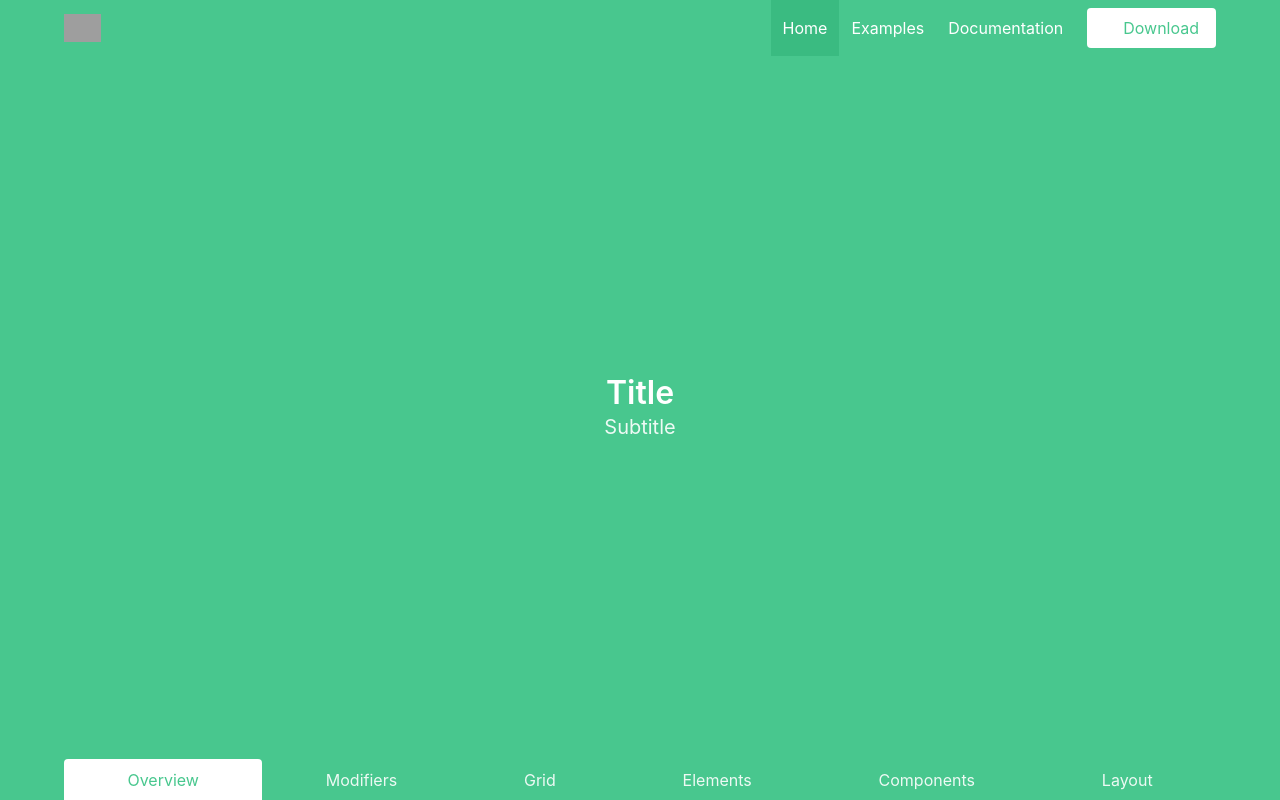
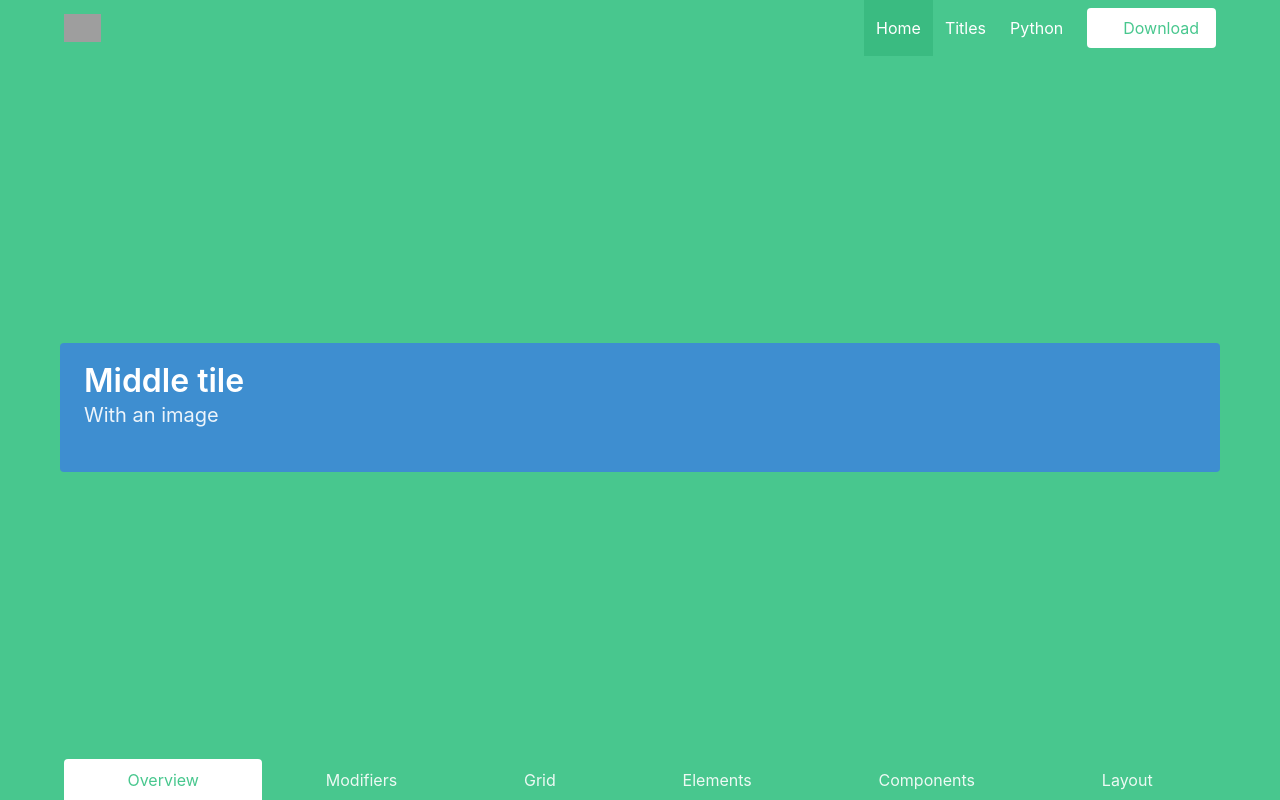
Before and after one commit to hisstori/MERN, a React (Create React App) app: page /categories in a window 1280 px wide. Built offline with nearby package versions, Linux system fonts and the light colour scheme; no server answers; grey boxes are pictures that could not be loaded.

Commit message:
Style updates.

```diff
--- a/src/App.js
+++ b/src/App.js
@@ -17,9 +17,15 @@ class App extends Component {
             <div class="container">
               <div class="navbar-brand">
                 <a class="navbar-item">
-            <img src="https://bulma.io/images/bulma-type-white.png" alt="Logo" />
+                  <img
+                    src="https://bulma.io/images/bulma-type-white.png"
+                    alt="Logo"
+                  />
                 </a>
-          <span class="navbar-burger burger" data-target="navbarMenuHeroC">
+                <span
+                  class="navbar-burger burger"
+                  data-target="navbarMenuHeroC"
+                >
                   <span></span>
                   <span></span>
                   <span></span>
@@ -27,15 +33,15 @@ class App extends Component {
               </div>
               <div id="navbarMenuHeroC" class="navbar-menu">
                 <div class="navbar-end">
-            <a class="navbar-item is-active">
+                  <Link to="/" class="navbar-item is-active">
                     Home
-            </a>
-            <a class="navbar-item">
-              Examples
-            </a>
-            <a class="navbar-item">
-              Documentation
-            </a>
+                  </Link>
+                  <Link to="/titles" class="navbar-item">
+                    Titles
+                  </Link>
+                  <Link to="/categories" class="navbar-item">
+                    Python
+                  </Link>
                   <span class="navbar-item">
                     <a class="button is-success is-inverted">
                       <span class="icon">
@@ -51,13 +57,13 @@ class App extends Component {
         </div>
 
         <div class="hero-body">
-    <div class="container has-text-centered">
-      <h1 class="title">
-        Title
-      </h1>
-      <h2 class="subtitle">
-        Subtitle
-      </h2>
+          <div class="tile is-parent">
+            <article class="tile is-child notification is-info">
+              <p class="title">Middle tile</p>
+              <p class="subtitle">With an image</p>
+              <figure class="image is-1by12">
+              </figure>
+            </article>
           </div>
         </div>
 
@@ -65,86 +71,33 @@ class App extends Component {
           <nav class="tabs is-boxed is-fullwidth">
             <div class="container">
               <ul>
-          <li class="is-active"><a>Overview</a></li>
-          <li><a>Modifiers</a></li>
-          <li><a>Grid</a></li>
-          <li><a>Elements</a></li>
-          <li><a>Components</a></li>
-          <li><a>Layout</a></li>
+                <li class="is-active">
+                  <a>Overview</a>
+                </li>
+                <li>
+                  <a>Modifiers</a>
+                </li>
+                <li>
+                  <a>Grid</a>
+                </li>
+                <li>
+                  <a>Elements</a>
+                </li>
+                <li>
+                  <a>Components</a>
+                </li>
+                <li>
+                  <a>Layout</a>
+                </li>
               </ul>
             </div>
           </nav>
         </div>
+        <Route path="/" component={Home} />
+        <Route path="/titles" component={Title} />
+        <Route path="/categories" component={Categories} />
+        <Route path="/descriptions" component={Descriptions} />
       </section>
-  /* /* //   <div className="App">
-    //     <Link to="/">
-    //     <h1 className="title">Home</h1>
-    //     </Link>
-
-    //     <p className="subtitle"></p>
-
-    //     <div class="tabs">
-    //       <ul>
-    //         <li class="is-active">
-    //           <Link to="/titles">
-    //             <span class="icon is-medium">
-    //               <i class="fas fa-image" aria-hidden="true"></i>
-    //             </span>
-    //             <span>Titles</span>
-    //           </Link>
-    //         </li>
-    //         <li>
-    //           <Link to="/categories">
-    //             <span class="icon is-medium">
-    //               <i class="fas fa-image" aria-hidden="true"></i>
-    //             </span>
-    //             <span>Categories</span>
-    //           </Link>
-    //         </li>
-    //         <li>
-    //           <Link to="/descriptions">
-    //           <span class="icon is-medium">
-    //             <i class="fas fa-image" aria-hidden="true"></i>
-    //           </span>
-    //           <span>Descriptions</span>
-    //           </Link>
-    //         </li>
-    //         <li>
-    //           <a>Documents</a>
-    //         </li>
-    //       </ul>
-    //     </div>
-    //     <div className="field">
-    //       <div className="control">
-    //         <input className="input" type="text" placeholder="Input" />
-    //       </div>
-    //     </div>
-
-    //     <div className="field">
-    //       <p className="control">
-    //         <span className="select">
-    //           <select>
-    //             <option>Select dropdown</option>
-    //           </select>
-    //         </span>
-    //       </p>
-    //     </div>
-
-    //     <div className="buttons">
-    //       <div className="button is-primary">Primary</div>
-    //       <div className="button is-link">Link</div>
-    //       <div>
-    //         <h1>This is the homepage!</h1>
-    //         <p>Where you can find the programming books you need!</p>
-    //       </div>
-    //       <main>
-    //         <Route path="/" component={Home} />
-    //         <Route path="/titles" component={Title} />
-    //         <Route path="/categories" component={Categories} />
-    //         <Route path="/descriptions" component={Descriptions} />
-    //       </main>
-    //     </div>
-    //   </div> */
     );
   }
 }
--- a/src/App.sass
+++ b/src/App.sass
@@ -25,8 +25,6 @@ $body-background-color: $black;
 $control-border-width: 2px;
 $input-border-color: transparent;
 $input-shadow: none;
-$tabs-link-active-border-bottom-color: $red;
-$tabs-border-bottom-style: solid;
 
 // Import only what you need from Bulma
 @import '../node_modules/bulma/sass/utilities/_all.sass';
--- a/src/tailwind.src.css
+++ /dev/null
@@ -1,3 +0,0 @@
-@tailwind preflight;
-@tailwind components;
-@tailwind utilities;
```
Lines whose indentation alone changed are shown as unchanged.
